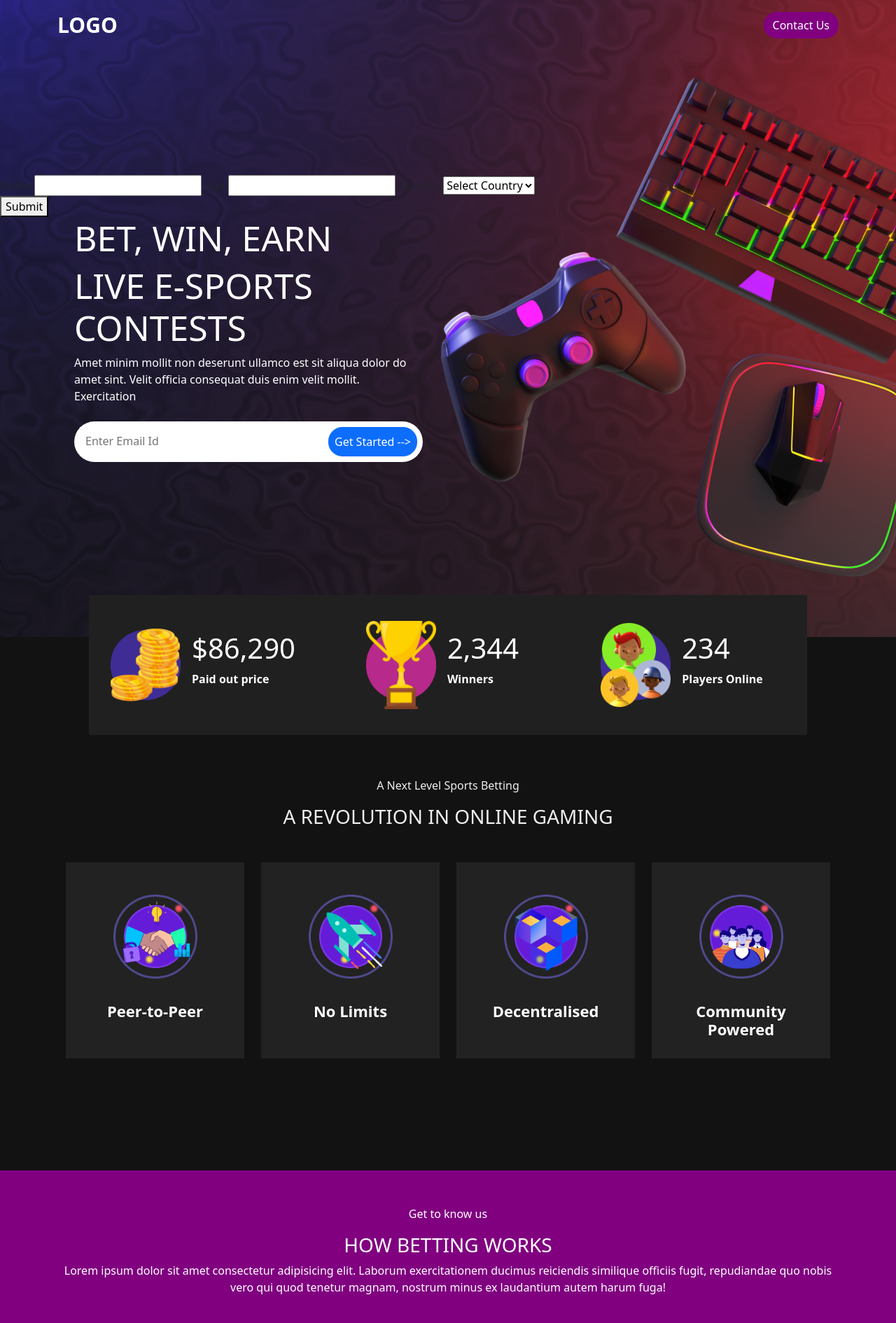
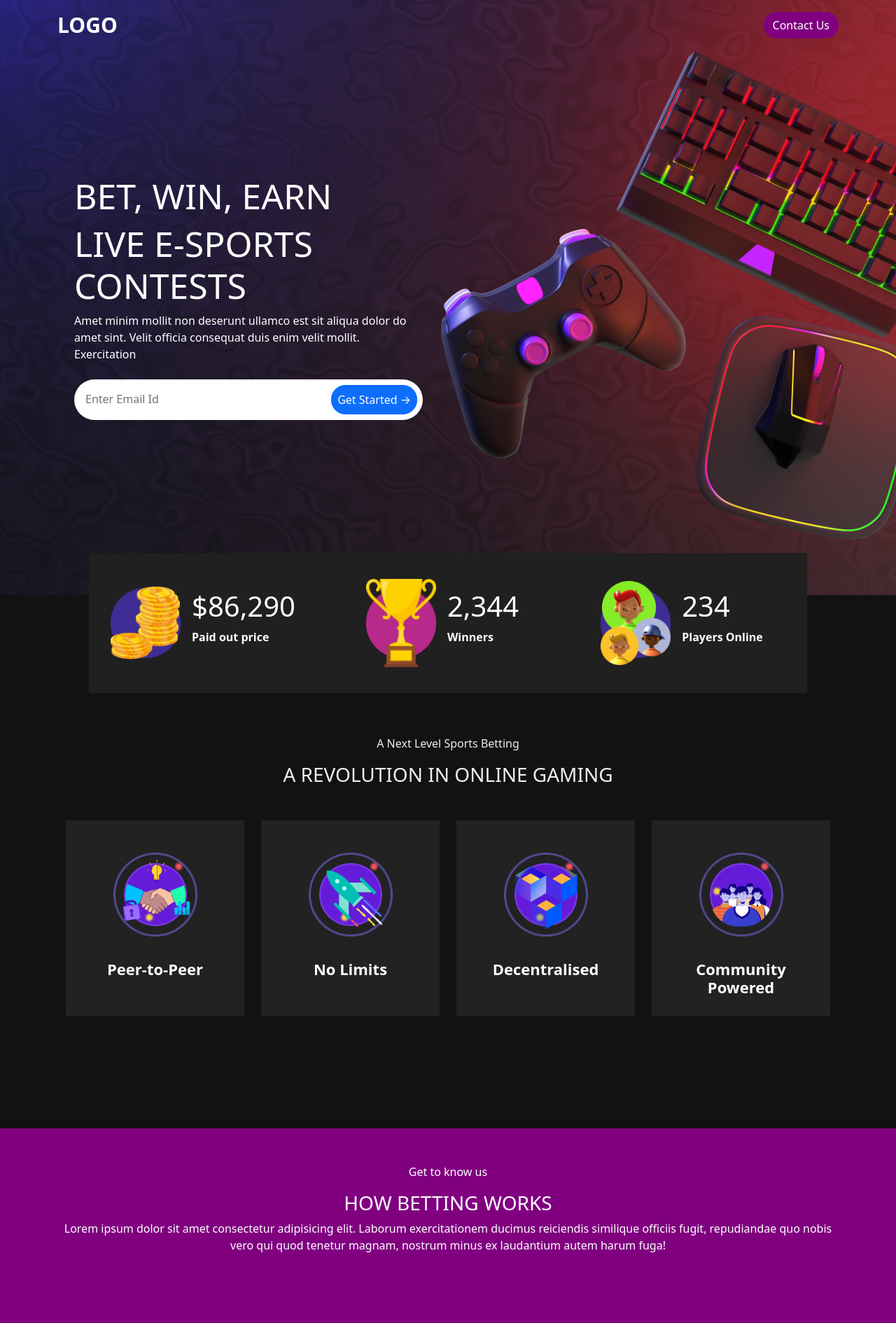
Before and after one commit to mritunjayagarwal/betting, a PHP site: page / in a window 1280 px wide. Shown: the top 1890 px of the page at 70% size. Run offline with PHP 8.4, Linux system fonts and the light colour scheme; some libraries are stand-ins or nearby versions.

Commit message:
first commit

```diff
--- a/assets/css/style.css
+++ b/assets/css/style.css
@@ -85,16 +85,48 @@ html, body{
 	position: absolute; top: 230px;left: 1010px;
 }
 
+.step{
+	display: none;
+	background: #181818;
+	margin-top: 10px;
+	padding: 10px 15px;
+	margin-right: 10px;
+	z-index: 2;
+	position: relative;
+	border: 2px solid #eee;
+	border-radius:10px;
+}
+
 .step h1{
 	font-size: 30px;
 	color: #fff;
 }
 
+.step p {
+	color: #fff;
+}
+
+.point:hover > .step {
+	display: block;
+	transition: 5s;
+}
+
+.step5 {
+	margin-left: -300px;
+}
+
+.step6 {
+	margin-left: -200px;
+}
+
+@media only screen and (min-width: 1300px) {
+
+
+
+}
+
+
 @media only screen and (max-width: 1100px) {
-
-	.bg-hero{
-		display: none;
-	}
 
 	.controller{
 		display: none;
@@ -127,4 +159,9 @@ html, body{
 	.step h1 {
 		font-size: 15px;
 	}
+
+	.bg-img1{
+		position: absolute;
+		top: -500px;
+	}
   }
--- a/index.php
+++ b/index.php
@@ -9,7 +9,46 @@
   <link rel="stylesheet" href="https://cdn.jsdelivr.net/npm/bootstrap@5.1.3/dist/css/bootstrap.min.css" integrity="sha384-1BmE4kWBq78iYhFldvKuhfTAU6auU8tT94WrHftjDbrCEXSU1oBoqyl2QvZ6jIW3" crossorigin="anonymous">
   <link rel="stylesheet" href="./assets/css/style.css">
   <link rel="stylesheet" href="https://cdnjs.cloudflare.com/ajax/libs/font-awesome/6.1.1/css/all.min.css" integrity="sha512-KfkfwYDsLkIlwQp6LFnl8zNdLGxu9YAA1QvwINks4PhcElQSvqcyVLLD9aMhXd13uQjoXtEKNosOWaZqXgel0g==" crossorigin="anonymous" referrerpolicy="no-referrer" />
+  <link href="https://unpkg.com/aos@2.3.1/dist/aos.css" rel="stylesheet">
+  <script src="https://code.jquery.com/jquery-3.2.1.slim.min.js" integrity="sha384-KJ3o2DKtIkvYIK3UENzmM7KCkRr/rE9/Qpg6aAZGJwFDMVNA/GpGFF93hXpG5KkN" crossorigin="anonymous"></script>
+  <script src="https://cdnjs.cloudflare.com/ajax/libs/popper.js/1.12.3/umd/popper.min.js" integrity="sha384-vFJXuSJphROIrBnz7yo7oB41mKfc8JzQZiCq4NCceLEaO4IHwicKwpJf9c9IpFgh" crossorigin="anonymous"></script>
+  <script src="https://maxcdn.bootstrapcdn.com/bootstrap/4.0.0-beta.2/js/bootstrap.min.js" integrity="sha384-alpBpkh1PFOepccYVYDB4do5UnbKysX5WZXm3XxPqe5iKTfUKjNkCk9SaVuEZflJ" crossorigin="anonymous"></script>
+  <script src="https://cdnjs.cloudflare.com/ajax/libs/aos/2.3.4/aos.js" integrity="sha512-A7AYk1fGKX6S2SsHywmPkrnzTZHrgiVT7GcQkLGDe2ev0aWb8zejytzS8wjo7PGEXKqJOrjQ4oORtnimIRZBtw==" crossorigin="anonymous" referrerpolicy="no-referrer"></script>
   <style>
+
+    .bg-img1{
+      width: 500px;
+      height: auto;
+      position: absolute;
+      top:-200px;
+      right: -100px;
+    }
+
+    .bg-img2{
+      width: 350px;
+      height: auto;
+      position: absolute;
+      top:50px;
+      right: 300px;
+    }
+
+    .bg-img3{
+      width: 350px;
+      height: auto;
+      position: absolute;
+      top: 180px;
+      right: -50px;
+    }
+
+    .bg-img4{
+      width: 220px;
+      height: auto;
+      position: absolute;
+      display: none;
+      top: -190px;
+      left: -70px;
+    }
+
     .front-img
     {
       position:absolute;
@@ -31,9 +70,86 @@
     border: 2px solid #666;
     color: #666;
     text-align: center;
+    z-index: 0;
 
     font: 32px Arial, sans-serif;
 }
+
+.object {
+  animation: MoveUpDown 2s linear infinite;
+}
+.object2 {
+  animation: MoveUpDown2 2s linear infinite;
+}
+.object3 {
+  animation: MoveUpDown3 5s linear infinite;
+}
+
+@keyframes MoveUpDown {
+  0% {
+    top: -180px;
+  }
+
+  50% {
+    top: -175px;
+  }
+
+  100% {
+    top: -180px;
+  }
+}
+
+@keyframes MoveUpDown2 {
+  0% {
+    top: 80px;
+  }
+
+  50% {
+    top: 75px;
+  }
+
+  100% {
+    top: 80px;
+  }
+}
+
+@keyframes MoveUpDown3 {
+  0% {
+    top: 200px;
+  }
+
+  50% {
+    top: 180px;
+  }
+
+  100% {
+    top: 200px;
+  }
+}
+
+@media only screen and (max-width: 1100px) {
+  .bg-img1{
+    /* width: 250px;
+    top: 40% !important;
+
+    right: -50px; */
+    display: none;
+  }
+
+  .bg-img2{
+    display: none;
+  }
+
+  .bg-img3{
+    display: none;
+  }
+
+  .bg-img4{
+    display: block;
+  }
+
+}
+
   </style>
 </head>
 <body>
@@ -62,43 +178,28 @@ if(isset($_POST["submit"])){
       <a class="navbar-brand" href="#">LOGO</a>
       <ul class="navbar-nav me-auto mb-2 mb-lg-0">
       </ul>
-      <button class = "btn btn-purple btn-round">Contact Us</button>
+      <button class = "btn btn-purple btn-round" data-toggle="modal" data-target="#form">Contact Us</button>
     </div>
   </nav>
 
   <section class = "hero" style = "padding: 250px 0;overflow: hidden">
-  <form class="" action="" method="post" autocomplete="off">
-      <label for="">Name</label>
-      <input type="text" name="name" required value="">
-      <label for="">Age</label>
-      <input type="number" name="age" required value="">
-      <label for="">Country</label>
-      <select class="" name="country" required>
-        <option value="" selected hidden>Select Country</option>
-        <option value="USA">USA</option>
-        <option value="UK">UK</option>
-        <option value="India">India</option>
-      </select>
-      <br>
-      <button type="submit" name="submit">Submit</button>
-    </form>
     <div style = "position: relative">
       <div class = "container">
         <div class = "row">
           <div class = "col-lg-6">
             <div class = "container">
               <div class = "heading text-white">
-                <h1 style = "font-size: 50px;">BET, WIN, EARN</h1>
-                <h1 style = "font-size: 50px;">LIVE E-SPORTS CONTESTS</h1>
-                <p>Amet minim mollit non deserunt ullamco est sit aliqua dolor do amet sint. Velit officia consequat duis enim velit mollit. Exercitation</p>
+                <h1 style = "font-size: 50px;z-index: 2" data-aos="fade-up">BET, WIN, EARN</h1>
+                <h1 style = "font-size: 50px;z-index: 2">LIVE E-SPORTS CONTESTS</h1>
+                <p class = "int-p" style = "z-index: 2;position: relative">Amet minim mollit non deserunt ullamco est sit aliqua dolor do amet sint. Velit officia consequat duis enim velit mollit. Exercitation</p>
               </div>
-              <div class = "email-subscribe px-2 py-2 mt-4" style = "background: #fff; border-radius: 50px;">
-                <div class = "d-flex">
-                  <div class = "" style = "flex: 1;">
-                    <input type="email" class = "w-100 p-2" style = "border:none; outline: none;" placeholder = "Enter Email Id">
+              <div class = "email-subscribe px-2 py-2 mt-4" style = "z-index: 2;background: #fff; border-radius: 50px;position: relative">
+                <div class = "d-flex" style = "z-index: 2">
+                  <div class = "" style = "flex: 1;z-index: 2">
+                    <input type="email" class = "w-100 p-2" style = "border:none; outline: none;z-index: 2" placeholder = "Enter Email Id">
                   </div>
-                  <div>
-                    <button class = "btn btn-primary p-2" style = "border-radius: 20px;">Get Started --></button>
+                  <div style = "z-index: 2">
+                    <button class = "btn btn-primary p-2" style = "border-radius: 20px;">Get Started &rarr;</button>
                   </div>
                 </div>
               </div>
@@ -412,6 +526,38 @@ if(isset($_POST["submit"])){
         </div>
       </div>
     </div>
+
+    <div class="modal fade" id="form" tabindex="-1" role="dialog" aria-labelledby="exampleModalLabel" aria-hidden="true">
+      <div class="modal-dialog modal-dialog-centered" role="document">
+        <div class="modal-content">
+          <div class="modal-header border-bottom-0">
+            <h5 class="modal-title text-center" id="exampleModalLabel">Contact Us</h5>
+            <button type="button" class="close btn-dark" data-dismiss="modal" aria-label="Close">
+              <span aria-hidden="true">&times;</span>
+            </button>
+          </div>
+          <form>
+            <div class="modal-body">
+              <div class="form-group my-2">
+                <label for="name" class = "mb-1">Name</label>
+                <input type="text" name = "name" class="form-control" id="name" aria-describedby="name" placeholder="Enter Name">
+              </div>
+              <div class="form-group my-2">
+                <label for="email" class = "mb-1">Email</label>
+                <input type="email" name = "email" class="form-control" id="email" placeholder="Email">
+              </div>
+              <div class="form-group my-2">
+                <label for="phone" class = "mb-1">Contact Number</label>
+                <input type="tel" name = "contact" class="form-control" id="phone" placeholder="Enter Phone number">
+              </div>
+            </div>
+            <div class="modal-footer border-top-0">
+              <button type="submit" class="btn btn-dark w-100">Submit</button>
+            </div>
+          </form>
+        </div>
+      </div>
+    </div>
   </section>
 
   <footer style = "padding: 50px 0;">
@@ -443,9 +589,12 @@ if(isset($_POST["submit"])){
     </div>
   </footer>
 
+  <script>
+    $('#myModal').on('shown.bs.modal', function () {
+      $('#myInput').trigger('focus')
+    })
+    AOS.init();
+  </script>
 
-  <script src="https://code.jquery.com/jquery-3.6.0.min.js" integrity="sha256-/xUj+3OJU5yExlq6GSYGSHk7tPXikynS7ogEvDej/m4=" crossorigin="anonymous"></script>
-  <script src="https://cdnjs.cloudflare.com/ajax/libs/popper.js/2.6.0/umd/popper.min.js" integrity="sha512-BmM0/BQlqh02wuK5Gz9yrbe7VyIVwOzD1o40yi1IsTjriX/NGF37NyXHfmFzIlMmoSIBXgqDiG1VNU6kB5dBbA==" crossorigin="anonymous" referrerpolicy="no-referrer"></script>
-  <script src="https://cdn.jsdelivr.net/npm/bootstrap@5.1.3/dist/js/bootstrap.bundle.min.js" integrity="sha384-ka7Sk0Gln4gmtz2MlQnikT1wXgYsOg+OMhuP+IlRH9sENBO0LRn5q+8nbTov4+1p" crossorigin="anonymous"></script>
 </body>
 </html>
```
Also changed, not shown: other parts of index.php (+40 -27 lines). Lines whose indentation alone changed are shown as unchanged.
